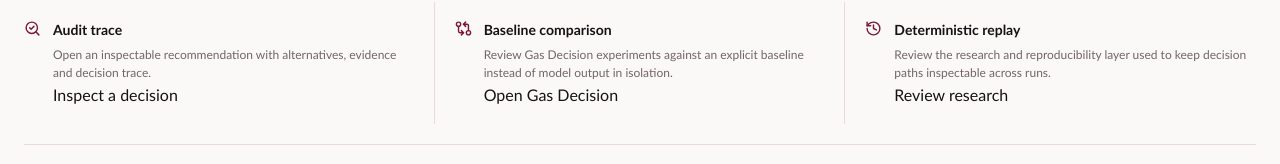
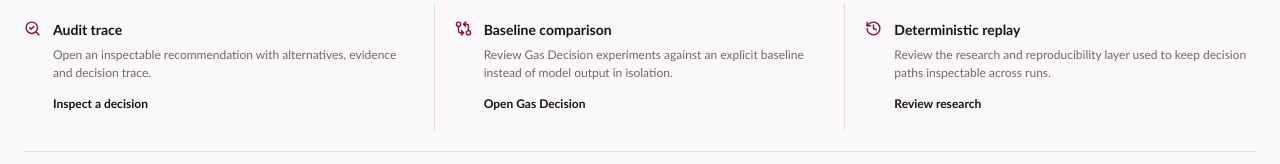
Before and after one commit to mentality-prj/dip-observatory, a Next.js app: page / in a window 1280 px wide. Shown: the part 784-948 px from the top of the page. Built offline with nearby package versions, Linux system fonts and the light colour scheme; no server answers.

Commit message:
style(marketing): make evidence artifacts actionable

```diff
--- a/src/components/marketing/qdip-site.module.css
+++ b/src/components/marketing/qdip-site.module.css
@@ -669,6 +669,17 @@
   font-size: var(--ds-text-xs);
   line-height: 1.5;
 }
+.evidenceArtifactLink {
+  display: inline-flex;
+  margin-top: var(--ds-space-3);
+  color: var(--accent);
+  font-size: var(--ds-text-xs);
+  font-weight: 700;
+}
+.evidenceArtifactLink:hover {
+  text-decoration: underline;
+  text-underline-offset: 3px;
+}
 .evidenceLinks {
   display: flex;
   flex-wrap: wrap;
```
